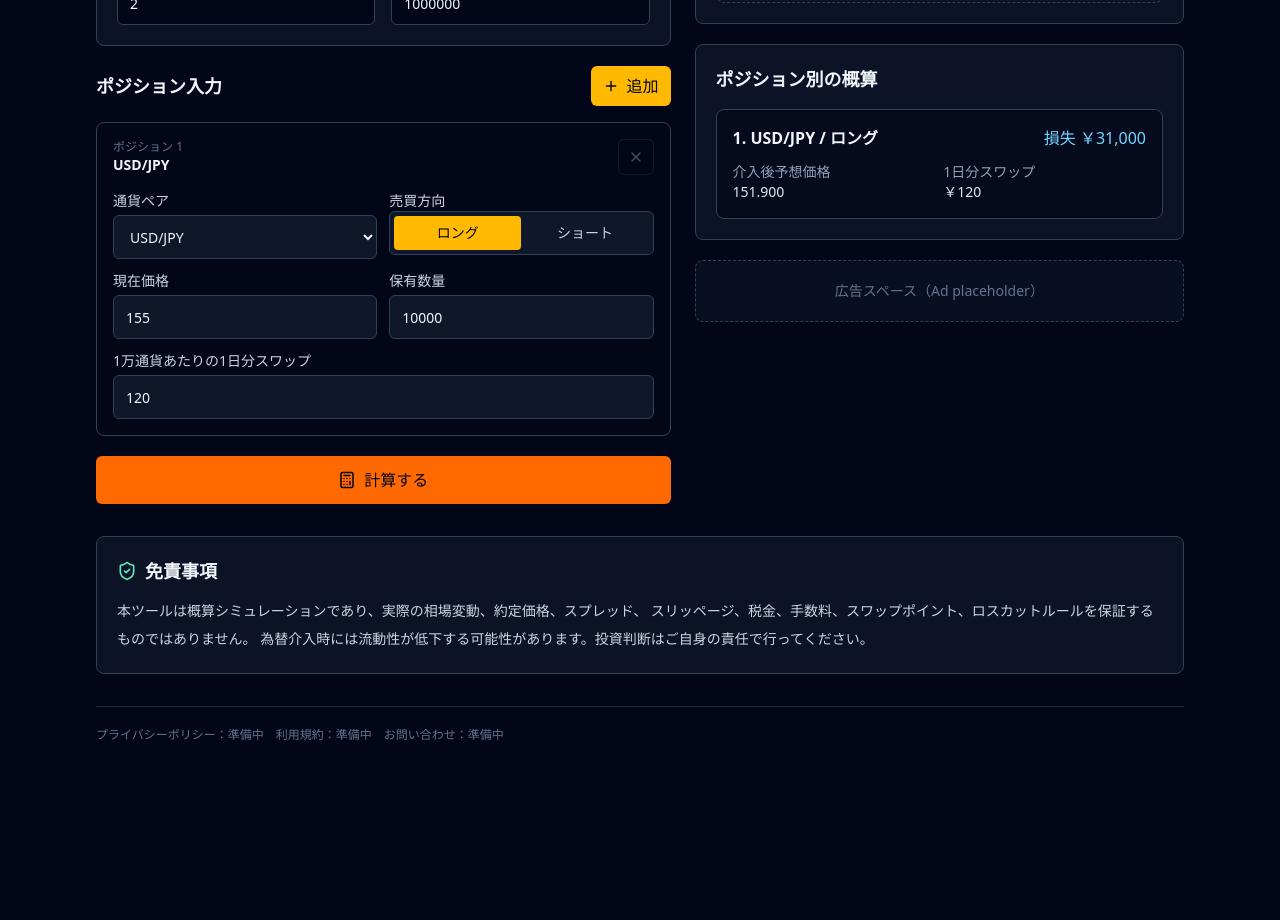
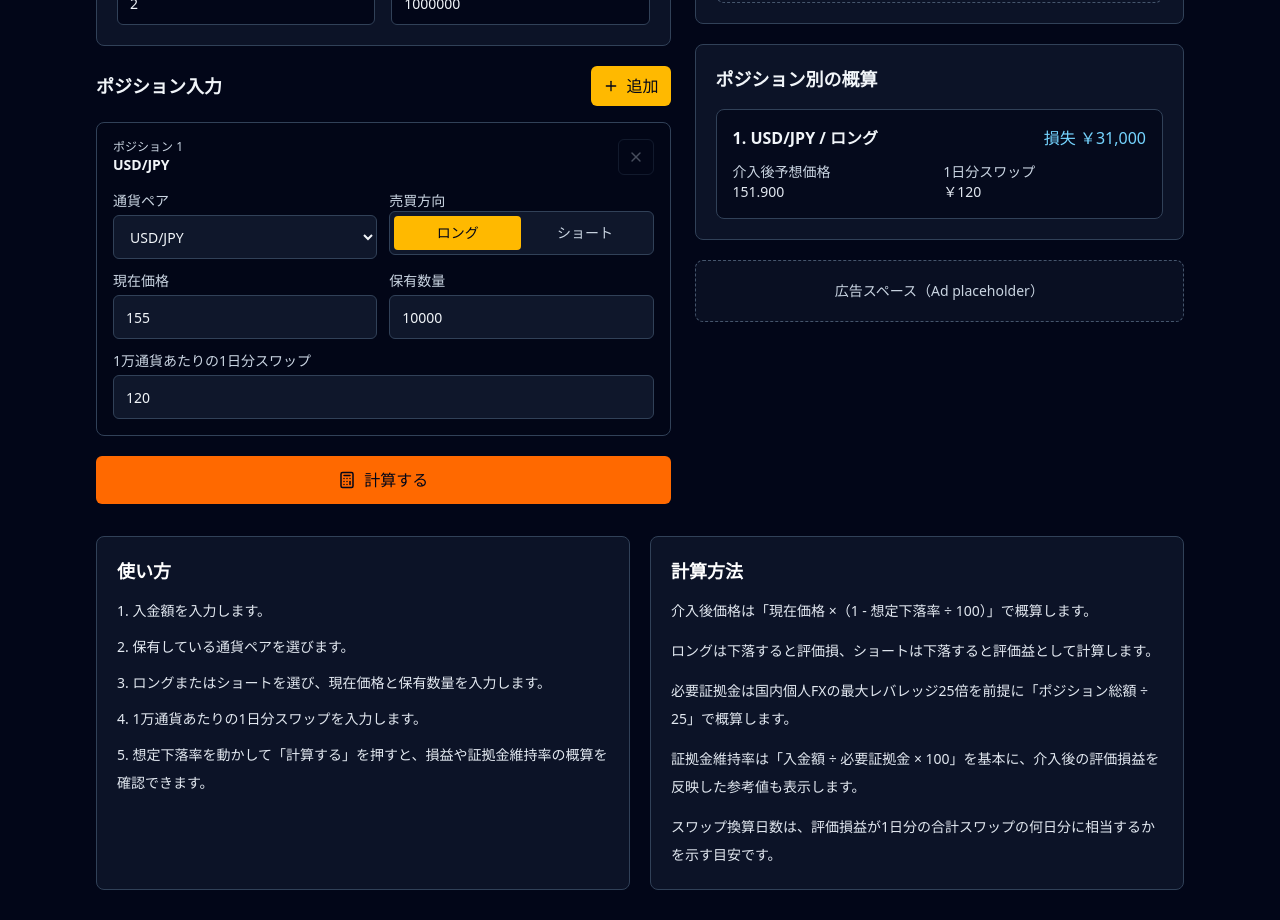
Before and after one commit to Americaman-Chicken/fx-intervention-simulator, a React (Vite) app: page / in a window 1280 px wide. Shown: the part 520-1440 px from the top of the page. Before the commit the page ends 1295 px from the top, so only its background shows below. Built offline with nearby package versions, Linux system fonts and the light colour scheme.

Commit message:
Add usage and calculation guide

```diff
--- a/src/App.jsx
+++ b/src/App.jsx
@@ -82,9 +82,9 @@ function ResultMetric({ label, value, tone = "neutral", help }) {
 
   return (
     <div className="rounded-lg border border-slate-700/80 bg-slate-950/60 p-4">
-      <p className="text-xs text-slate-400">{label}</p>
+      <p className="text-xs text-slate-300">{label}</p>
       <p className={`mt-2 text-xl font-semibold ${tones[tone]}`}>{value}</p>
-      {help ? <p className="mt-2 text-xs leading-5 text-slate-500">{help}</p> : null}
+      {help ? <p className="mt-2 text-xs leading-5 text-amber-100">{help}</p> : null}
     </div>
   );
 }
@@ -94,7 +94,7 @@ function PositionCard({ position, index, canDelete, onChange, onDelete }) {
     <div className="rounded-lg border border-slate-700 bg-slate-950/70 p-4">
       <div className="mb-4 flex items-center justify-between gap-3">
         <div>
-          <p className="text-xs text-slate-500">ポジション {index + 1}</p>
+          <p className="text-xs text-slate-300">ポジション {index + 1}</p>
           <p className="text-sm font-semibold text-slate-100">{position.pair}</p>
         </div>
         <button
@@ -338,7 +338,7 @@ export default function FxInterventionSimulator() {
         <section className="mb-6 rounded-lg border border-slate-700 bg-slate-900/80 p-5">
           <div className="flex flex-col gap-4 md:flex-row md:items-center md:justify-between">
             <div>
-              <p className="text-sm text-slate-400">想定下落率</p>
+              <p className="text-sm text-slate-300">想定下落率</p>
               <p className={`mt-1 text-2xl font-bold ${severity.color}`}>
                 {formatNumber(dropRate, 1)}%
               </p>
@@ -451,7 +451,7 @@ export default function FxInterventionSimulator() {
               </h2>
 
               {!hasCalculated ? (
-                <div className="rounded-lg border border-dashed border-slate-700 p-6 text-sm leading-7 text-slate-400">
+                  <div className="rounded-lg border border-dashed border-slate-600 p-6 text-sm leading-7 text-slate-200">
                   条件を入力して「計算する」を押すと、概算結果を表示します。
                 </div>
               ) : (
@@ -516,7 +516,7 @@ export default function FxInterventionSimulator() {
                         {row.profitLoss >= 0 ? "利益" : "損失"} {formatYen(Math.abs(row.profitLoss))}
                       </p>
                     </div>
-                    <dl className="mt-3 grid gap-2 text-sm text-slate-400 sm:grid-cols-2">
+                    <dl className="mt-3 grid gap-2 text-sm text-slate-300 sm:grid-cols-2">
                       <div>
                         <dt>介入後予想価格</dt>
                         <dd className="text-slate-200">{formatNumber(row.afterPrice, 3)}</dd>
@@ -531,11 +531,35 @@ export default function FxInterventionSimulator() {
               </div>
             </div>
 
-            <div className="rounded-lg border border-dashed border-slate-700 bg-slate-900/60 p-5 text-center text-sm text-slate-500">
+            <div className="rounded-lg border border-dashed border-slate-600 bg-slate-900/60 p-5 text-center text-sm text-slate-300">
               広告スペース（Ad placeholder）
             </div>
           </section>
         </div>
+
+        <section className="mt-8 grid gap-5 lg:grid-cols-2">
+          <div className="rounded-lg border border-slate-700 bg-slate-900/80 p-5">
+            <h2 className="mb-3 text-lg font-semibold text-white">使い方</h2>
+            <ol className="space-y-2 text-sm leading-7 text-slate-200">
+              <li>1. 入金額を入力します。</li>
+              <li>2. 保有している通貨ペアを選びます。</li>
+              <li>3. ロングまたはショートを選び、現在価格と保有数量を入力します。</li>
+              <li>4. 1万通貨あたりの1日分スワップを入力します。</li>
+              <li>5. 想定下落率を動かして「計算する」を押すと、損益や証拠金維持率の概算を確認できます。</li>
+            </ol>
+          </div>
+
+          <div className="rounded-lg border border-slate-700 bg-slate-900/80 p-5">
+            <h2 className="mb-3 text-lg font-semibold text-white">計算方法</h2>
+            <div className="space-y-3 text-sm leading-7 text-slate-200">
+              <p>介入後価格は「現在価格 ×（1 - 想定下落率 ÷ 100）」で概算します。</p>
+              <p>ロングは下落すると評価損、ショートは下落すると評価益として計算します。</p>
+              <p>必要証拠金は国内個人FXの最大レバレッジ25倍を前提に「ポジション総額 ÷ 25」で概算します。</p>
+              <p>証拠金維持率は「入金額 ÷ 必要証拠金 × 100」を基本に、介入後の評価損益を反映した参考値も表示します。</p>
+              <p>スワップ換算日数は、評価損益が1日分の合計スワップの何日分に相当するかを示す目安です。</p>
+            </div>
+          </div>
+        </section>
 
         <section className="mt-8 rounded-lg border border-slate-700 bg-slate-900/80 p-5">
           <h2 className="mb-3 flex items-center gap-2 text-lg font-semibold">
@@ -549,7 +573,7 @@ export default function FxInterventionSimulator() {
           </p>
         </section>
 
-        <footer className="mt-8 flex flex-wrap gap-3 border-t border-slate-800 pt-5 text-xs text-slate-500">
+        <footer className="mt-8 flex flex-wrap gap-3 border-t border-slate-800 pt-5 text-xs text-slate-300">
           <span>プライバシーポリシー：準備中</span>
           <span>利用規約：準備中</span>
           <span>お問い合わせ：準備中</span>
```
